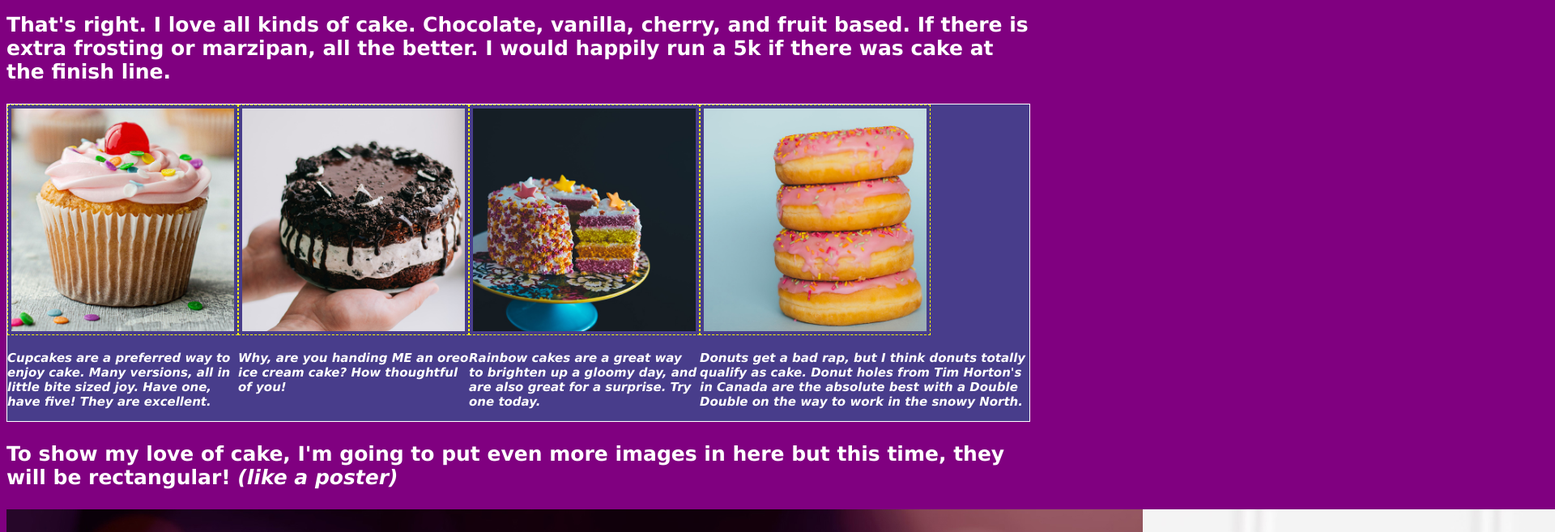
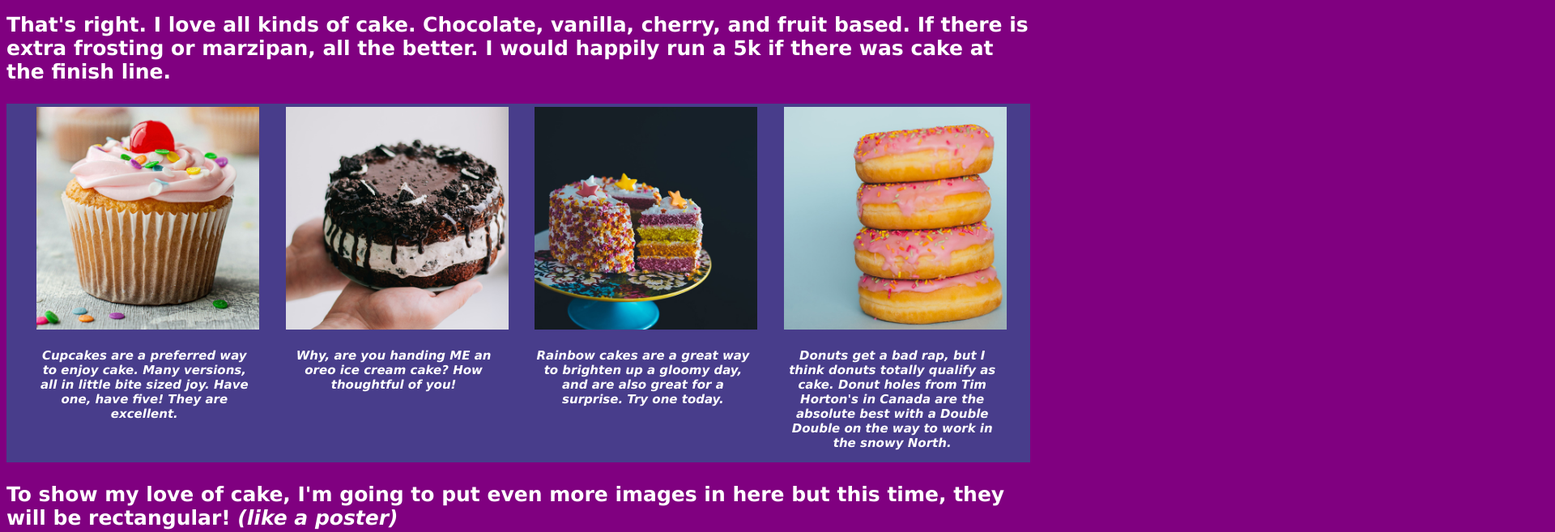
Before and after one commit to CodyM19/HTML-CSS, a plain HTML site: page cake.html in a window 1280 px wide. Shown: the part 860-1517 px from the top of the page at 81% size, 1920 px wide, since content can reach past the window. Drawn offline with Linux system fonts and the light colour scheme.

Commit message:
Update styles.css

```diff
--- a/styles.css
+++ b/styles.css
@@ -73,22 +73,27 @@ a{
 }
 
 .section-one{
-    border: 1px solid white;
     background-color: darkslateblue;
 }
 
 .caption{
     font-size: 15px;
     font-style: italic;
+    text-align: center;
 }
 
 .container{
     display: flex;
+    justify-content: space-evenly;
+    flex-wrap: wrap;
 }
 
 .cake-item{
-    border: 1px dashed yellow;
     width: 275px;
     height: 275px;
     padding: 4px;
 }
+
+.cake-group{
+    width: 275px;
+}
```
